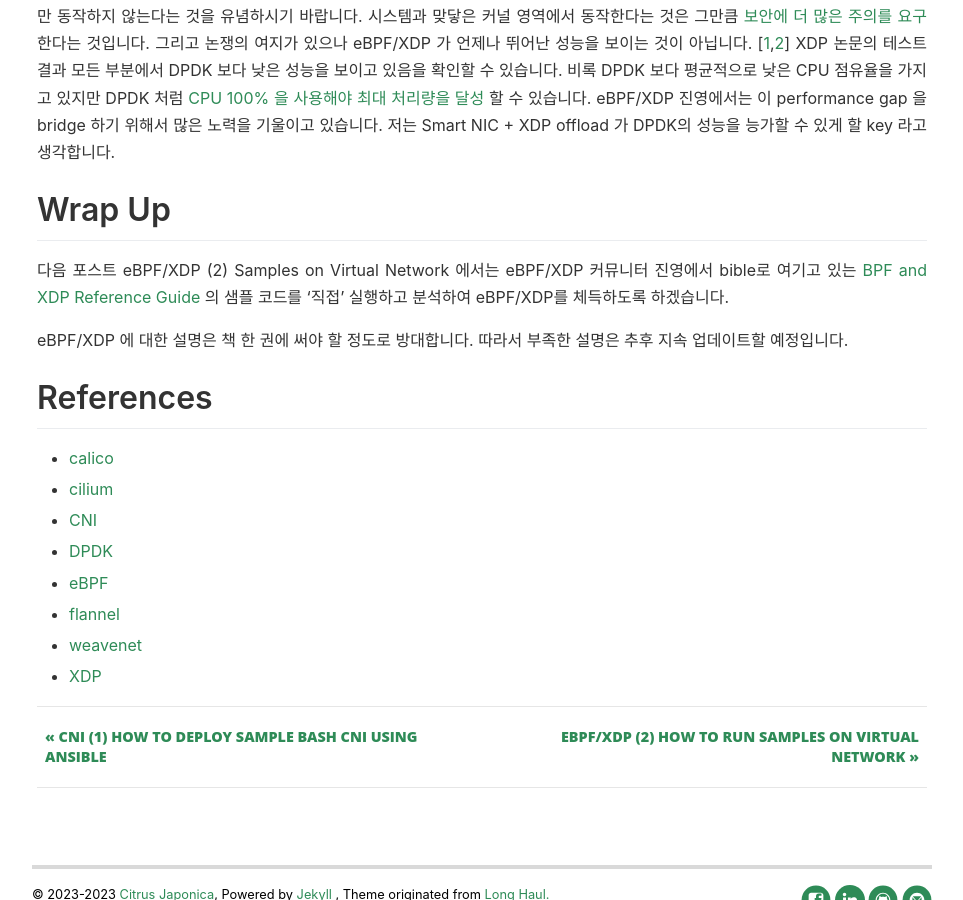
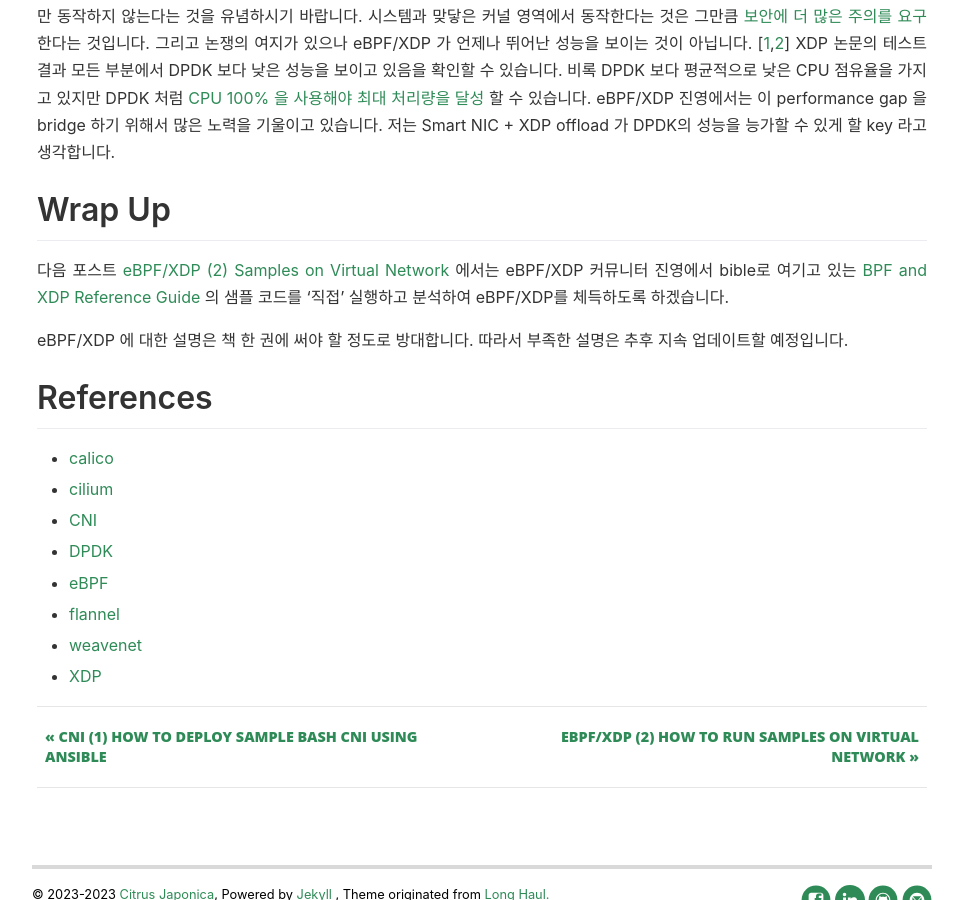
Before and after one commit to citrus-japonica/citrus-japonica.github.io, a Jekyll site: the page built from _posts/ebpf/2021-05-16-welcome-to-the-ebpf-world-ko.md, in a window 1280 px wide and 900 px high, scrolled down 2708 px. Shown: the whole window, without its empty margins (158-1121 px from the left). Built offline with Jekyll 4.4.1, drawn with Linux system fonts in a browser that asks for light colours; nearby versions of some CDN libraries; part of the change alters nothing that is shown.

```diff
--- a/_posts/ebpf/2021-05-16-welcome-to-the-ebpf-world-ko.md
+++ b/_posts/ebpf/2021-05-16-welcome-to-the-ebpf-world-ko.md
@@ -32,7 +32,7 @@ XDP 는 리눅스 네트워크 스택보다 더 낮은 네트워크 드라이버
 [DPDK](https://www.dpdk.org/) (Data Plane Development Kit) 는 eBPF/XDP 와는 달리 소위 ‘kernel bypass’ 를 통해 원하는 목적을 달성하기 위한 기술입니다. 상당 부분을 유저 영역에서 처리하게 되면서 유저-커널 영역 간 컨텍스트 스위칭 빈도수를 줄일 수 있습니다. 다만 오랜 세월동안 다져진 커널의 안정된 프로토콜 스택, 라우팅 정보 그리고 그것을 이용하는 도구를 모두 사용할 수 없기에 이것을 모두 구현해야 합니다. 반면 eBPF/XDP는 커널의 모든 기능을 사용하면서 원하는 기능의 프로그래밍이 가능합니다. 그러나 이것이 무조건 매력적인 방향으로만 동작하지 않는다는 것을 유념하시기 바랍니다. 시스템과 맞닿은 커널 영역에서 동작한다는 것은 그만큼 [보안에 더 많은 주의를 요구](https://cve.mitre.org/cgi-bin/cvekey.cgi?keyword=BPF) 한다는 것입니다. 그리고 논쟁의 여지가 있으나 eBPF/XDP 가 언제나 뛰어난 성능을 보이는 것이 아닙니다. [[1](https://pchaigno.github.io/ebpf/2020/09/29/bpf-isnt-just-about-speed.html),[2](https://kinvolk.io/blog/2020/09/performance-benchmark-analysis-of-egress-filtering-on-linux/)] XDP 논문의 테스트 결과 모든 부분에서 DPDK 보다 낮은 성능을 보이고 있음을 확인할 수 있습니다. 비록 DPDK 보다 평균적으로 낮은 CPU 점유율을 가지고 있지만 DPDK 처럼 [CPU 100% 을 사용해야 최대 처리량을 달성](https://dl.acm.org/doi/10.1145/3281411.3281443) 할 수 있습니다. eBPF/XDP 진영에서는 이 performance gap 을 bridge 하기 위해서 많은 노력을 기울이고 있습니다. 저는 Smart NIC + XDP offload 가 DPDK의 성능을 능가할 수 있게 할 key 라고 생각합니다.
 
 # Wrap Up
-다음 포스트 eBPF/XDP (2) Samples on Virtual Network 에서는 eBPF/XDP 커뮤니터 진영에서 bible로 여기고 있는 [BPF and XDP Reference Guide](https://docs.cilium.io/en/stable/bpf/) 의 샘플 코드를 ‘직접’ 실행하고 분석하여 eBPF/XDP를 체득하도록 하겠습니다.
+다음 포스트 [eBPF/XDP (2) Samples on Virtual Network](/blog/how-to-run-samples-on-virtual-network-ko/) 에서는 eBPF/XDP 커뮤니터 진영에서 bible로 여기고 있는 [BPF and XDP Reference Guide](https://docs.cilium.io/en/stable/bpf/) 의 샘플 코드를 ‘직접’ 실행하고 분석하여 eBPF/XDP를 체득하도록 하겠습니다.
 
 eBPF/XDP 에 대한 설명은 책 한 권에 써야 할 정도로 방대합니다. 따라서 부족한 설명은 추후 지속 업데이트할 예정입니다.
 
```
